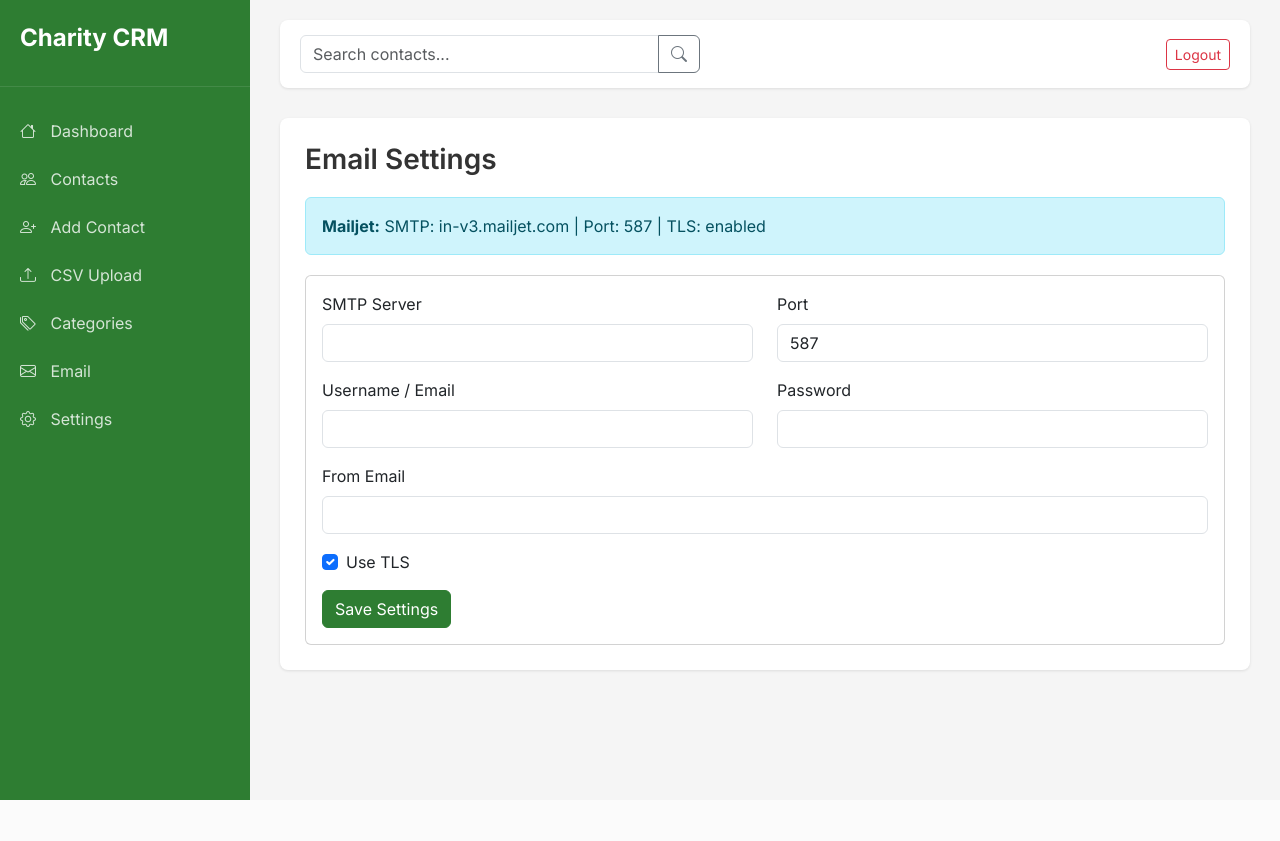
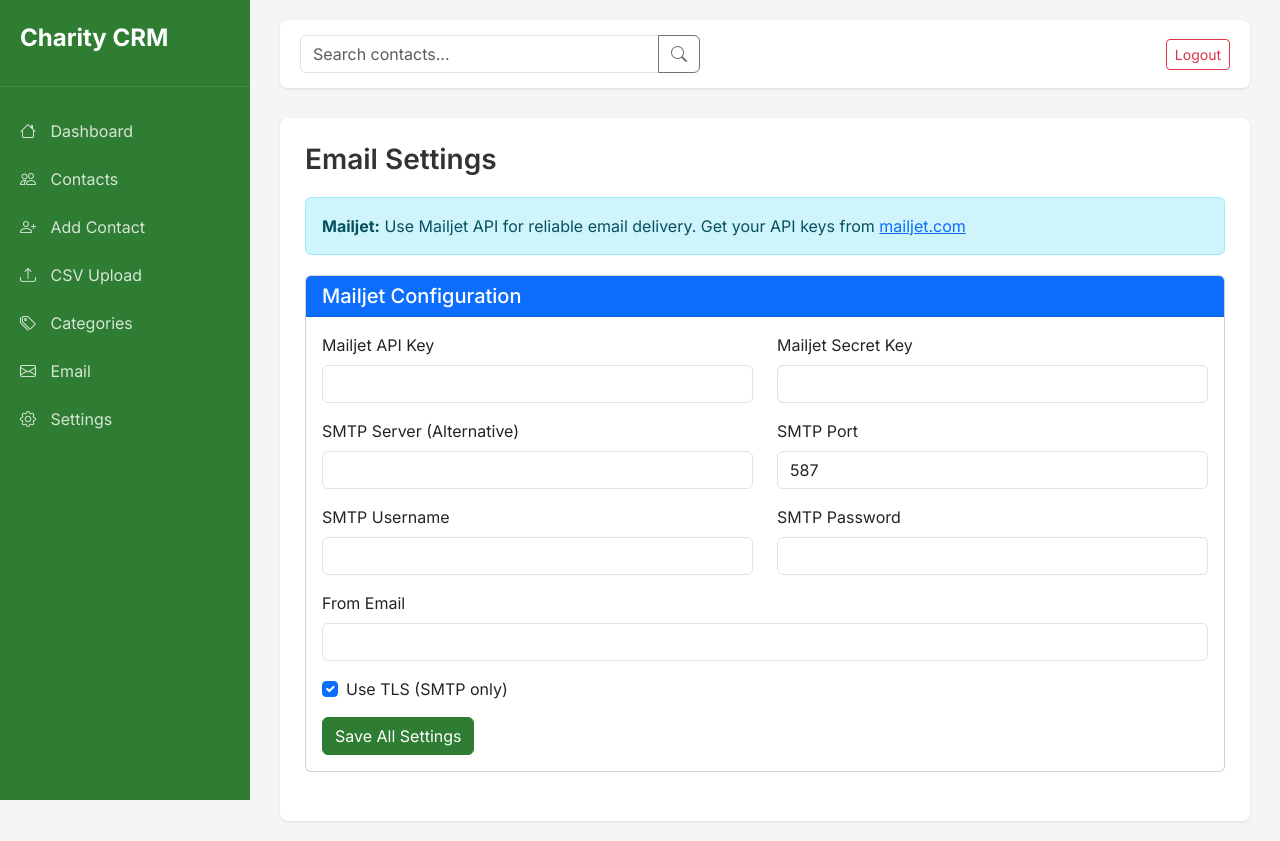
Before and after one commit to nhtr73-alt/charity-crm, a Python web app: template templates/settings.html in a window 1280 px wide. Before the commit the page ends 800 px from the top, so only its background shows below. Run offline with Jinja, Linux system fonts and the light colour scheme; the template is opened without the code that fills it, so the values that code supplies are empty.

Commit message:
Add email logging to notes, Mailjet support, and improved settings persistence

```diff
--- a/templates/settings.html
+++ b/templates/settings.html
@@ -7,22 +7,39 @@
     <h1>Email Settings</h1>
 
     <div class="alert alert-info">
-        <strong>Mailjet:</strong> SMTP: in-v3.mailjet.com | Port: 587 | TLS: enabled
+        <strong>Mailjet:</strong> Use Mailjet API for reliable email delivery. Get your API keys from <a href="https://app.mailjet.com" target="_blank">mailjet.com</a>
     </div>
 
-    <div class="card">
+    <div class="card mb-4">
+        <div class="card-header bg-primary text-white">
+            <h5 class="mb-0">Mailjet Configuration</h5>
+        </div>
         <div class="card-body">
             <form method="POST">
                 <div class="row">
                     <div class="col-md-6">
                         <div class="mb-3">
-                            <label for="smtp_server" class="form-label">SMTP Server</label>
+                            <label for="mailjet_api_key" class="form-label">Mailjet API Key</label>
+                            <input type="text" class="form-control" id="mailjet_api_key" name="mailjet_api_key" value="{{ smtp.mailjet_api_key or '' }}">
+                        </div>
+                    </div>
+                    <div class="col-md-6">
+                        <div class="mb-3">
+                            <label for="mailjet_secret_key" class="form-label">Mailjet Secret Key</label>
+                            <input type="password" class="form-control" id="mailjet_secret_key" name="mailjet_secret_key" value="{{ smtp.mailjet_secret_key or '' }}">
+                        </div>
+                    </div>
+                </div>
+                <div class="row">
+                    <div class="col-md-6">
+                        <div class="mb-3">
+                            <label for="smtp_server" class="form-label">SMTP Server (Alternative)</label>
                             <input type="text" class="form-control" id="smtp_server" name="smtp_server" value="{{ smtp.smtp_server or '' }}">
                         </div>
                     </div>
                     <div class="col-md-6">
                         <div class="mb-3">
-                            <label for="smtp_port" class="form-label">Port</label>
+                            <label for="smtp_port" class="form-label">SMTP Port</label>
                             <input type="number" class="form-control" id="smtp_port" name="smtp_port" value="{{ smtp.smtp_port or 587 }}">
                         </div>
                     </div>
@@ -30,13 +47,13 @@
                 <div class="row">
                     <div class="col-md-6">
                         <div class="mb-3">
-                            <label for="smtp_username" class="form-label">Username / Email</label>
+                            <label for="smtp_username" class="form-label">SMTP Username</label>
                             <input type="text" class="form-control" id="smtp_username" name="smtp_username" value="{{ smtp.smtp_username or '' }}">
                         </div>
                     </div>
                     <div class="col-md-6">
                         <div class="mb-3">
-                            <label for="smtp_password" class="form-label">Password</label>
+                            <label for="smtp_password" class="form-label">SMTP Password</label>
                             <input type="password" class="form-control" id="smtp_password" name="smtp_password" value="{{ smtp.smtp_password or '' }}">
                         </div>
                     </div>
@@ -47,9 +64,9 @@
                 </div>
                 <div class="mb-3 form-check">
                     <input type="checkbox" class="form-check-input" id="use_tls" name="use_tls" value="1" {% if smtp.use_tls != False %}checked{% endif %}>
-                    <label class="form-check-label" for="use_tls">Use TLS</label>
+                    <label class="form-check-label" for="use_tls">Use TLS (SMTP only)</label>
                 </div>
-                <button type="submit" class="btn btn-primary">Save Settings</button>
+                <button type="submit" class="btn btn-primary">Save All Settings</button>
             </form>
         </div>
     </div>
```
Also changed, not shown: app.py (+97 -3 lines).
